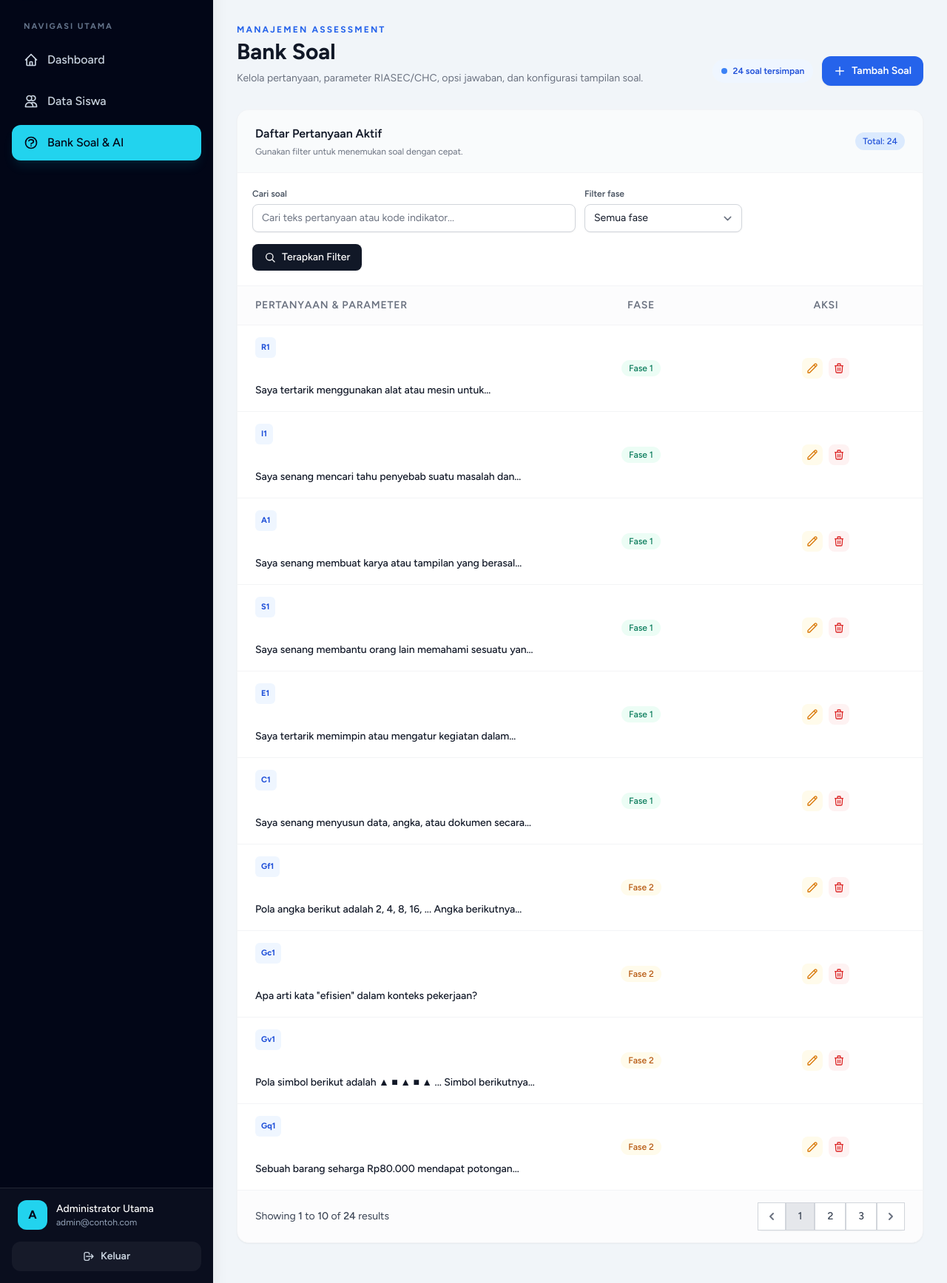
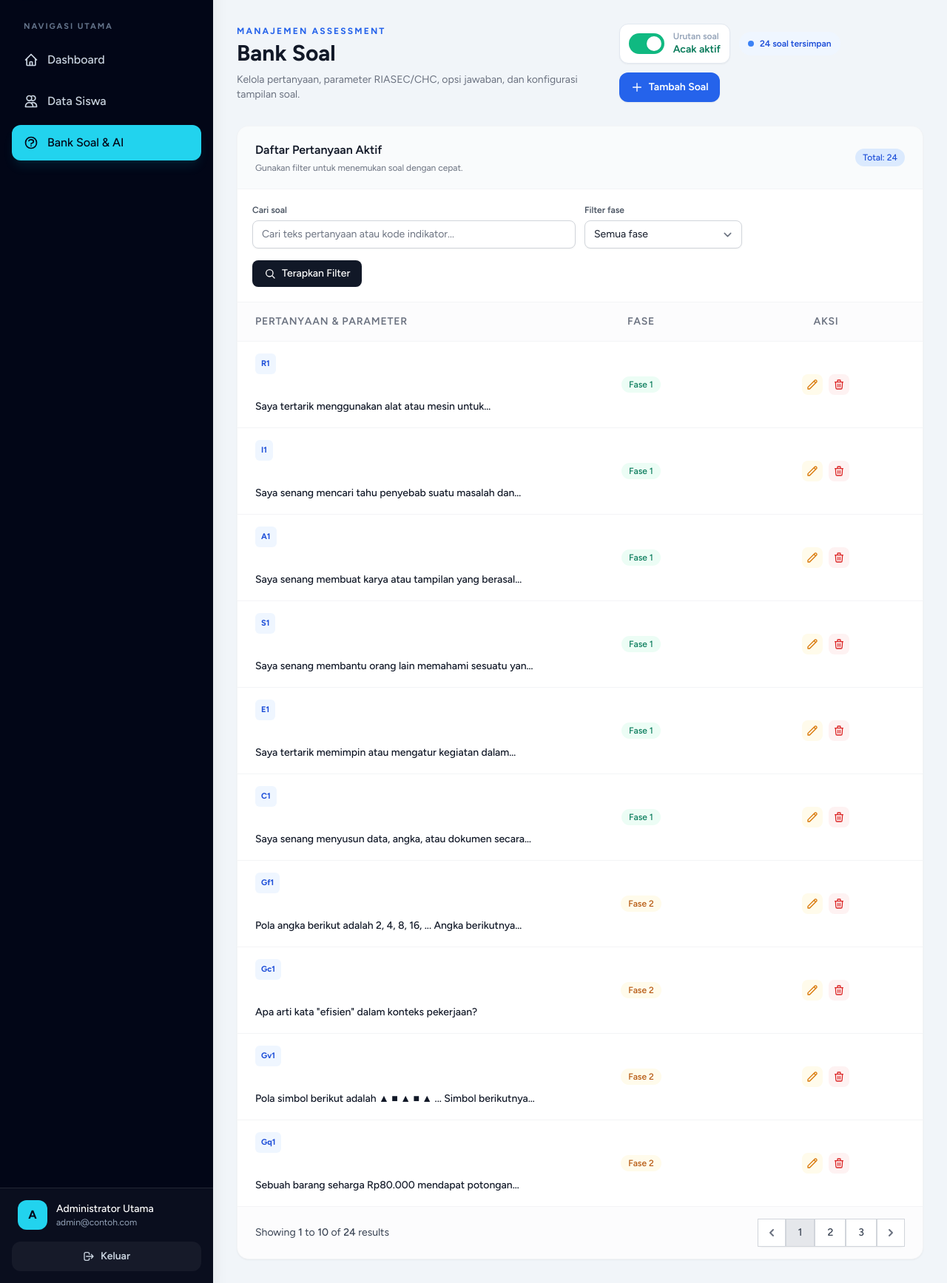
Before and after one commit to jibrael26/spk-penjurusan, a Laravel app: page /admin/questions in a window 1280 px wide. Shown: the part 80-1815 px from the top of the page at 74% size. Run offline with Laravel 12, Linux system fonts and the light colour scheme; a user stored in the database is signed in; data comes from the database, SQL or seed files in the repository; style sheets or scripts are compiled from the project's sources.

Commit message:
fitur acak soal

```diff
--- a/app/Http/Controllers/AdminController.php
+++ b/app/Http/Controllers/AdminController.php
@@ -317,7 +317,28 @@ public function dashboard()
             ->paginate(10)
             ->withQueryString();
 
-        return view('admin.questions', compact('questions'));
+        $randomizeQuestions = DB::table('assessment_settings')
+            ->where('key', 'randomize_questions')
+            ->value('value') !== '0';
+
+        return view('admin.questions', compact('questions', 'randomizeQuestions'));
+    }
+
+    public function toggleQuestionRandomization(Request $request)
+    {
+        $randomize = $request->boolean('randomize');
+
+        DB::table('assessment_settings')->updateOrInsert(
+            ['key' => 'randomize_questions'],
+            ['value' => $randomize ? '1' : '0', 'created_at' => now(), 'updated_at' => now()]
+        );
+
+        return back()->with(
+            'success',
+            $randomize
+                ? 'Urutan soal acak telah diaktifkan untuk semua fase.'
+                : 'Urutan soal acak telah dinonaktifkan untuk semua fase.'
+        );
     }
 
     public function storeQuestion(Request $request)
--- a/resources/views/admin/questions.blade.php
+++ b/resources/views/admin/questions.blade.php
@@ -9,6 +9,21 @@
             <p class="mt-2 max-w-2xl text-sm text-gray-500">Kelola pertanyaan, parameter RIASEC/CHC, opsi jawaban, dan konfigurasi tampilan soal.</p>
         </div>
         <div class="flex flex-wrap items-center gap-3">
+            <form action="{{ route('admin.questions.randomize') }}" method="POST">
+                @csrf
+                <input type="hidden" name="randomize" value="{{ $randomizeQuestions ? '0' : '1' }}">
+                <button type="submit" class="group inline-flex items-center gap-3 rounded-xl border border-slate-200 bg-white px-3 py-2 text-sm font-semibold text-slate-700 shadow-sm transition hover:bg-slate-50 focus:outline-none focus:ring-2 focus:ring-blue-500 focus:ring-offset-2" aria-pressed="{{ $randomizeQuestions ? 'true' : 'false' }}">
+                    <span class="relative inline-flex h-7 w-12 shrink-0 rounded-full transition-colors duration-200 {{ $randomizeQuestions ? 'bg-emerald-500' : 'bg-slate-300' }}">
+                        <span class="absolute top-1 h-5 w-5 rounded-full bg-white shadow-sm transition-transform duration-200 {{ $randomizeQuestions ? 'left-6' : 'left-1' }}"></span>
+                    </span>
+                    <span>
+                        <span class="block text-left text-xs text-slate-400">Urutan soal</span>
+                        <span class="block text-left {{ $randomizeQuestions ? 'text-emerald-700' : 'text-slate-700' }}">
+                            {{ $randomizeQuestions ? 'Acak aktif' : 'Tidak acak' }}
+                        </span>
+                    </span>
+                </button>
+            </form>
             <div class="inline-flex w-fit items-center gap-2 rounded-full bg-blue-50 px-3 py-2 text-xs font-semibold text-blue-700">
                 <span class="h-2 w-2 rounded-full bg-blue-500"></span>
                 {{ isset($questions) ? $questions->total() : 0 }} soal tersimpan
--- a/routes/web.php
+++ b/routes/web.php
@@ -70,6 +70,7 @@ Route::middleware(['auth', 'admin'])->prefix('admin')->name('admin.')->group(fun
     Route::get('/questions', [AdminController::class, 'questions'])->name('pertanyaan');
     Route::post('/questions', [AdminController::class, 'storeQuestion'])->name('questions.store');
     Route::post('/questions/generate', [AdminController::class, 'generateQuestions'])->name('questions.generate');
+    Route::post('/questions/randomize', [AdminController::class, 'toggleQuestionRandomization'])->name('questions.randomize');
 
     // Fitur Aksi Tambahan: Edit & Hapus Pertanyaan
     Route::get('/questions/{id}/edit', [AdminController::class, 'editQuestion'])->name('questions.edit');
```
Also changed, not shown: app/Http/Controllers/AssessmentController.php (+9 -0 lines), database/migrations/2026_11_24_000000_create_assessment_settings_table.php (added).
